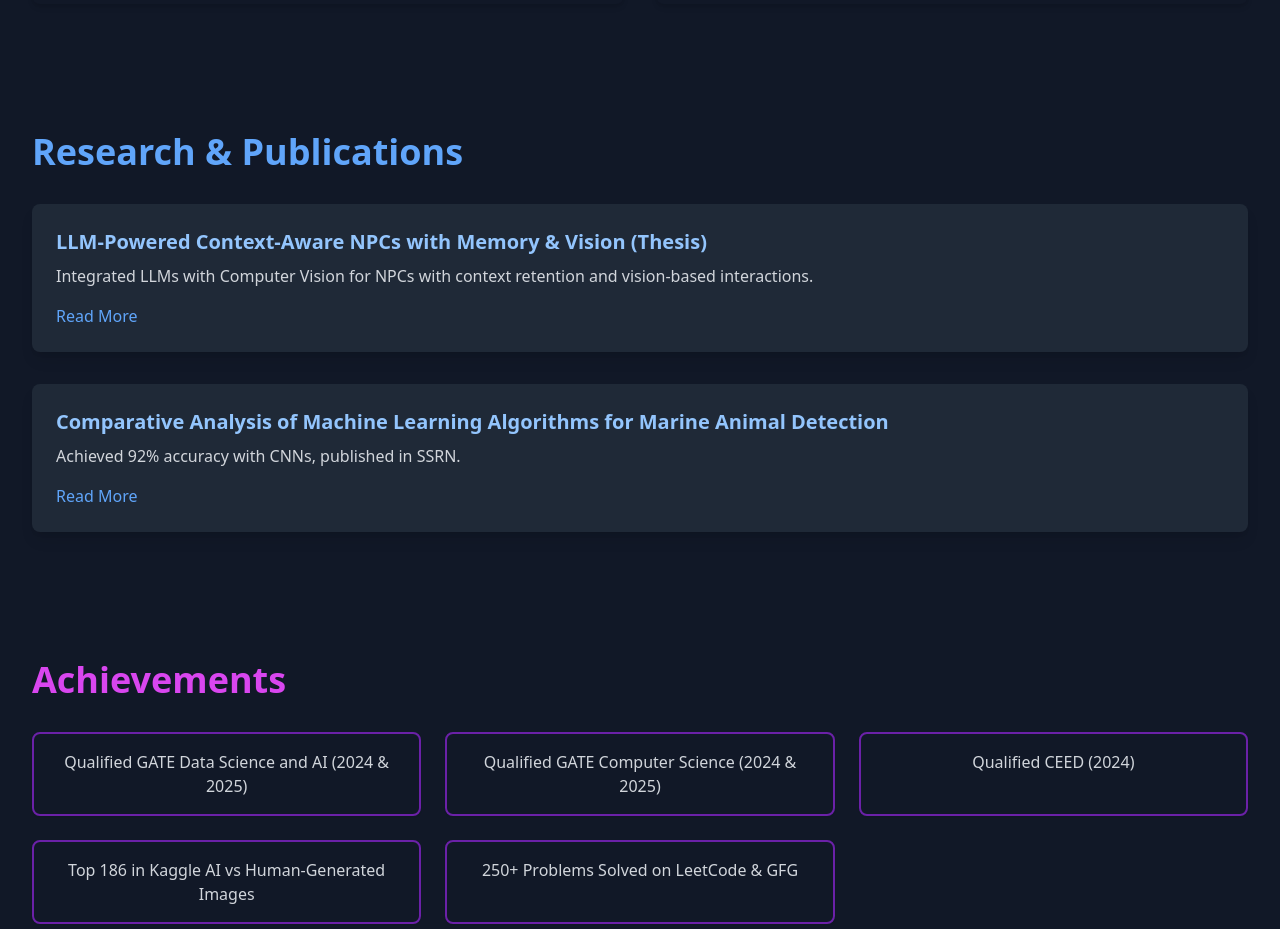
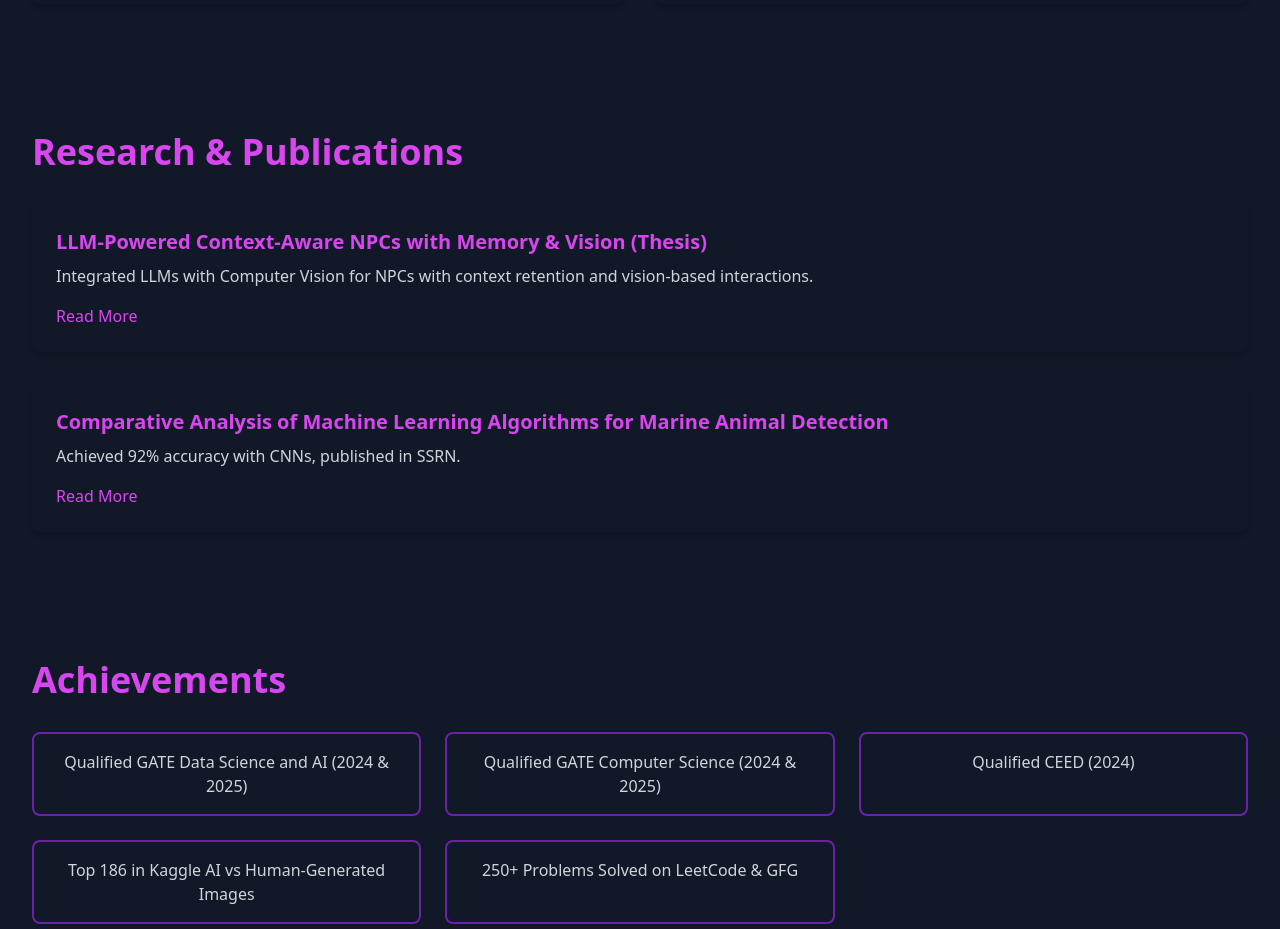
Before and after one commit to Ananyaearth/ananya-portfolio, a React (Vite) app: page / in a window 1280 px wide. Shown: the part 2700-3629 px from the top of the page. Built offline with nearby package versions, Linux system fonts and the light colour scheme; the HTML template or start-up script is replaced by a standard one.

Commit message:
Update and rename Research.js to Research.jsx

```diff
--- a/src/components/Research.js
+++ b/src/components/Research.jsx
@@ -16,25 +16,25 @@ function Research() {
   ];
 
   return (
-    <section id="research" className="py-16 bg-gray-900">
+    <section id="research" className="py-16 bg-gray-900 dark:bg-gray-800 text-white dark:text-gray-300">
       <div className="max-w-7xl mx-auto px-4 sm:px-6 lg:px-8">
-        <h2 className="text-4xl font-bold text-blue-400 mb-8">Research & Publications</h2>
+        <h2 className="text-4xl font-bold text-fuchsia-500 dark:text-fuchsia-400 mb-8">Research & Publications</h2>
         <div className="space-y-8">
           {research.map((item, index) => (
             <motion.div
               key={index}
-              className="bg-gray-800 p-6 rounded-lg shadow-lg"
+              className="bg-gray-900 dark:bg-gray-700 p-6 rounded-lg shadow-md dark:shadow-fuchsia-500/50"
               initial={{ opacity: 0, x: -20 }}
               animate={{ opacity: 1, x: 0 }}
               transition={{ delay: index * 0.3 }}
             >
-              <h3 className="text-xl font-semibold text-blue-300 mb-2">{item.title}</h3>
-              <p className="text-gray-300 mb-4">{item.description}</p>
+              <h3 className="text-xl font-semibold text-fuchsia-500 dark:text-fuchsia-400 mb-2">{item.title}</h3>
+              <p className="text-gray-300 dark:text-gray-400 mb-4">{item.description}</p>
               <a
                 href={item.link}
                 target="_blank"
                 rel="noopener noreferrer"
-                className="text-blue-400 hover:underline"
+                className="text-fuchsia-500 dark:text-fuchsia-400 hover:underline"
               >
                 Read More
               </a>
```
